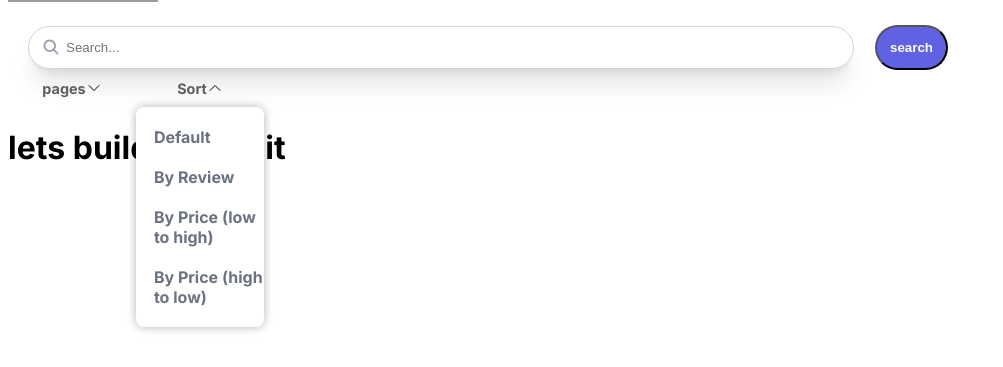
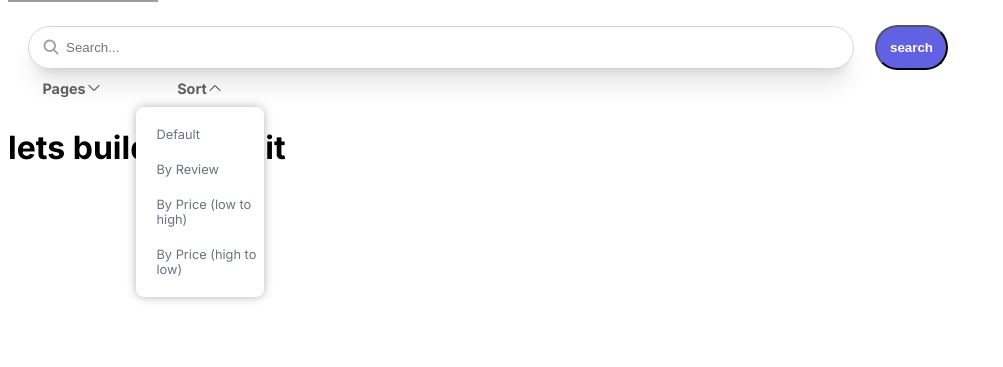
Before and after one commit to neoEliecer-47/google-shopping, a Next.js app: page / in a window 1280 px wide. Both pictures are taken after a click on the element "Sort". Shown: the part 137-504 px from the top of the page, without its empty margins (0-1003 px from the left). Built offline with nearby package versions, Linux system fonts and the light colour scheme; grey boxes are pictures that could not be loaded.

Commit message:
styles added for long texts

```diff
--- a/components/DropdownMenu.jsx
+++ b/components/DropdownMenu.jsx
@@ -4,10 +4,12 @@ import { CheckIcon } from "@heroicons/react/24/solid";
 import { ChevronDownIcon } from "@heroicons/react/24/outline";
 import classNames from "classnames";
 import { useClickOutsideDetector } from "@/hooks/useClickOutsideDetector";
+import TooltipInfo from "./UI/TooltipInfo";
 
 export default function DropdownMenu({ placeholder, data, money = false }) {
   const [open, setOpen] = useState(false);
   const [option, setOption] = useState(null);
+
 
   const { dropMenuRef, isClickOutside, setIsClickOutside } =
     useClickOutsideDetector();
@@ -21,16 +23,22 @@ export default function DropdownMenu({ placeholder, data, money = false }) {
     if (money && index === 0) {
       return "No Minimun";
     }
+    if(item instanceof Object){
+      const element = Object.values(item)[0]
+      console.log(element)
+      return element
+    }
 
-    return typeof item === "object" ? Object.values(item) : item;
+    return item
+
   }
 
   function buildPlaceholder() {
     let item = data[option];
     let placeholder = "";
-    placeholder = getValues(item, option)
-    if(placeholder.length < 10) return placeholder
-    else return placeholder.slice(0, 10) + '...'
+    placeholder = getValues(item, option);
+
+    return placeholder.slice(0, 10) + `${placeholder.length > 10 ? "..." : ""}`;
   }
 
   useEffect(() => {
@@ -43,7 +51,16 @@ export default function DropdownMenu({ placeholder, data, money = false }) {
   return (
     // <div style={{ position: "relative", zIndex: 6, display: 'flex' }}>
     <section style={{ width: "8rem", cursor: "pointer" }} ref={dropMenuRef}>
-      <div className={styles.placeholderContainer} onClick={handleOpenOptions}>
+
+
+
+
+
+      <div
+        className={classNames(styles.placeholderContainer, option && styles.placeholderContainerSelected)}
+        onClick={handleOpenOptions}
+
+      >
         <h2 className={styles.placeholder}>
           {option === null ? placeholder : buildPlaceholder()}
         </h2>
@@ -63,6 +80,7 @@ export default function DropdownMenu({ placeholder, data, money = false }) {
                 display: "flex",
                 justifyContent: "space-between",
                 alignItems: "center",
+
               }}
               onClick={() => setOption(index)}
               className={styles.containerO}
@@ -70,10 +88,10 @@ export default function DropdownMenu({ placeholder, data, money = false }) {
               <div style={{ width: "1.3rem" }}>
                 {option === index && <CheckIcon className={styles.icon} />}
               </div>
-              <h4 className={styles.optionButton}>
+              <div className={styles.optionButton} >
                 {money && index !== 0 && "$"}
                 {getValues(item, index)}
-              </h4>
+              </div>
             </div>
           ))}
       </div>
--- a/components/DropdownMenu.module.css
+++ b/components/DropdownMenu.module.css
@@ -1,8 +1,7 @@
-.dropContainer {
-  width: 4rem;
-}
+
 
 .placeholderContainer {
+  position: relative;
   display: flex;
   margin: auto;
   justify-content: center;
@@ -12,23 +11,30 @@
   transition: all 300ms ease;
 }
 
+.placeholderContainerSelected > *{
+  color: #202124 !important;
+  stroke-width: 3px;
+}
+
 .options {
   position: absolute;
   background-color: white;
   border-radius: 0.5rem;
-  width: 8rem;
+
   transition: all 300ms ease-in-out;
   box-shadow: 0 0 10px rgba(0, 0, 0, 0.3);
 }
 
 .optionButton {
   background-color: rgb(255, 255, 255 / 0.5);
-  padding: 10px 0px;
-  width: 100%;
+  overflow-wrap: anywhere;
+  padding: 10px 0;
+  width: 8rem;
   color: rgb(107 114 128);
-  margin: 0;
+  margin: 0 4px;
+  margin-right: 6px;
+  font-size: 0.8rem;
 
-  max-width: 8rem;
 }
 
 .containerO:hover {
--- a/components/Header.jsx
+++ b/components/Header.jsx
@@ -6,7 +6,7 @@ import Link from "next/link";
 import { MagnifyingGlassIcon } from "@heroicons/react/16/solid";
 import SearchButton from "./SearchButton";
 import DropdownMenu from "./DropdownMenu";
-import { useClickOutsideDetector } from "../hooks/useClickOutsideDetector";
+
 
 const SORT_BY_MAP = {
   r: "Default",
@@ -15,16 +15,19 @@ const SORT_BY_MAP = {
   pd: "By Price (high to low)",
 };
 
-const data = [
-  {
-    number: "1",
-  },
-  {
-    number: "2",
-  },
-  {
-    number: "3",
-  },
+const dat2a = [
+
+    {smt: "1"},
+
+
+    {smt: "2"},
+
+
+   { smt: "38787 8555 555ju yfghb"},
+
+
+    {smt: "asdasdasdadasd+65454"},
+
 ];
 
 export default function Header() {
@@ -67,9 +70,8 @@ export default function Header() {
           {/* categories */}
 
           <div style={{ display: "flex" }}>
-            <DropdownMenu placeholder="pages" data={data} money={true}/>
-            <DropdownMenu placeholder="Sort" data={Object.values(SORT_BY_MAP)}
-            />
+            <DropdownMenu placeholder="Pages" data={dat2a} money={true}/>
+            <DropdownMenu placeholder="Sort" data={Object.values(SORT_BY_MAP)} />
           </div>
         </form>
       </div>
--- /dev/null
+++ b/components/UI/TooltipInfo.jsx
@@ -0,0 +1,9 @@
+import styles from './TooltipInfo.module.css'
+
+export default function TooltipInfo({ text = 'something' }) {
+  return (
+    <div className={styles.tooltipContainer}>
+        <span className={styles.tooltipText}>{text}</span>
+    </div>
+  )
+}
--- /dev/null
+++ b/components/UI/TooltipInfo.module.css
@@ -0,0 +1,23 @@
+.tooltipContainer{
+    position: absolute;
+    padding: 0;
+    margin: 0;
+    display: inline-block;
+    max-height: 1rem;
+    min-width: 3rem;
+    background-color: blueviolet;
+    transition: all 1s ease-in-out;
+}
+
+.tooltipText{
+
+    font-size: 0.7rem;
+    font-weight: bold;
+    color: rgb(67, 61, 61);
+    background-color: white;
+    left: 50%;
+    top: 0;
+    transform: translate(-50%);
+    white-space: nowrap;
+    transition: all 1s ease-in-out;
+}
```
